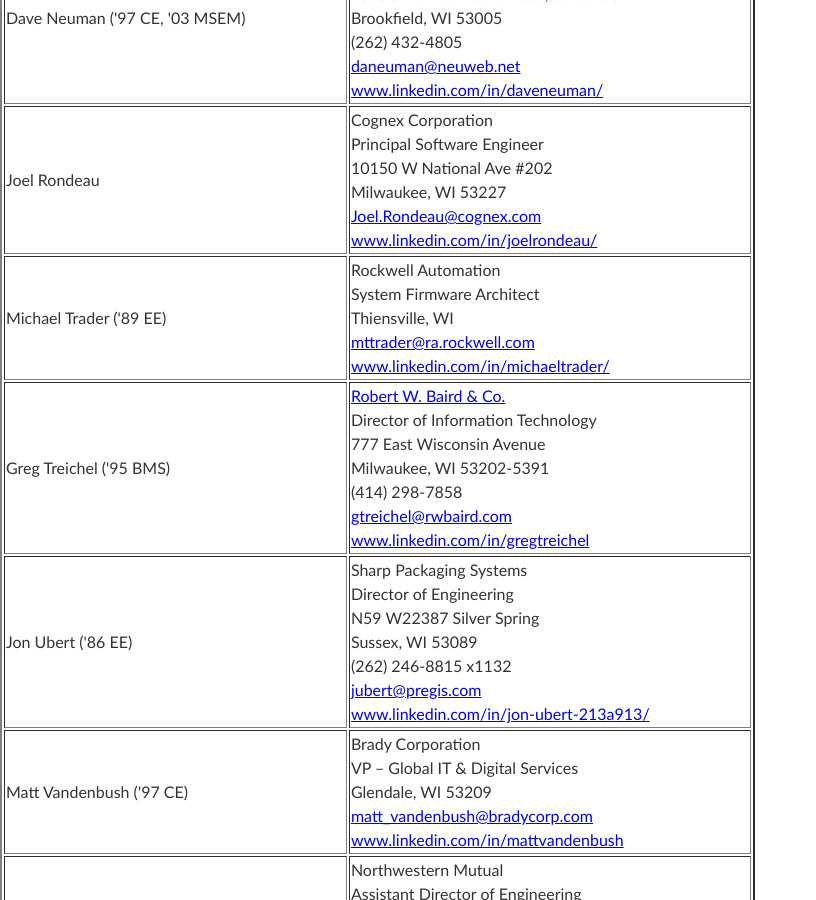
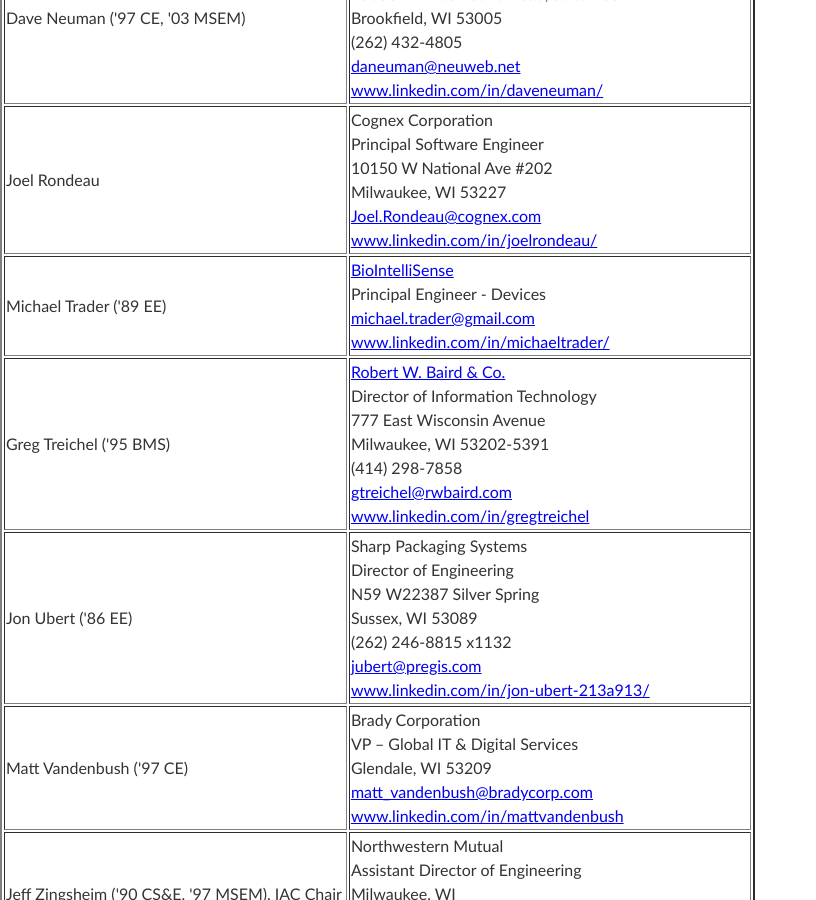
Before and after one commit to edurant/edurant.github.io, a Jekyll site: the page built from ceiac/members.html, in a window 1280 px wide and 900 px high, scrolled down 2173 px. Shown: the whole window, without its empty margins (0-816 px from the left). Built offline with Jekyll 4.4.1, drawn with Linux system fonts in a browser that asks for light colours.

Commit message:
ce iac M Trader info update

```diff
--- a/ceiac/members.html
+++ b/ceiac/members.html
@@ -123,10 +123,9 @@
 </tr>
 <tr>
   <td>Michael Trader ('89 EE)</td>
-  <td>Rockwell Automation
-    <br/>System Firmware Architect
-    <br/>Thiensville, WI
-    <br/><a href="mailto:mttrader@ra.rockwell.com">mttrader@ra.rockwell.com</a>
+  <td><a href="https://biointellisense.com/">BioIntelliSense</a>
+    <br/>Principal Engineer - Devices
+    <br/><a href="mailto:michael.trader@gmail.com">michael.trader@gmail.com</a>
     <br/><a href="https://www.linkedin.com/in/michaeltrader/">www.linkedin.com/in/michaeltrader/</a></td>
 </tr>
 <tr>
```
